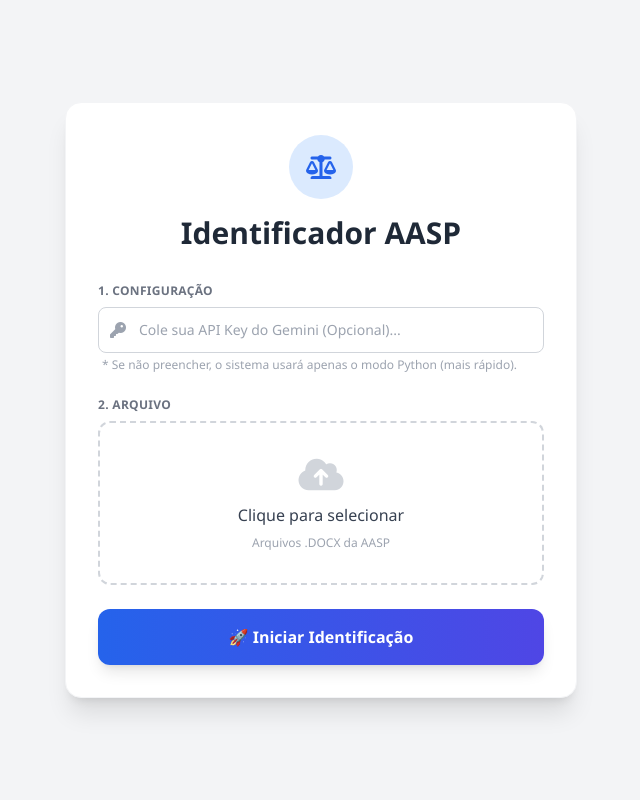
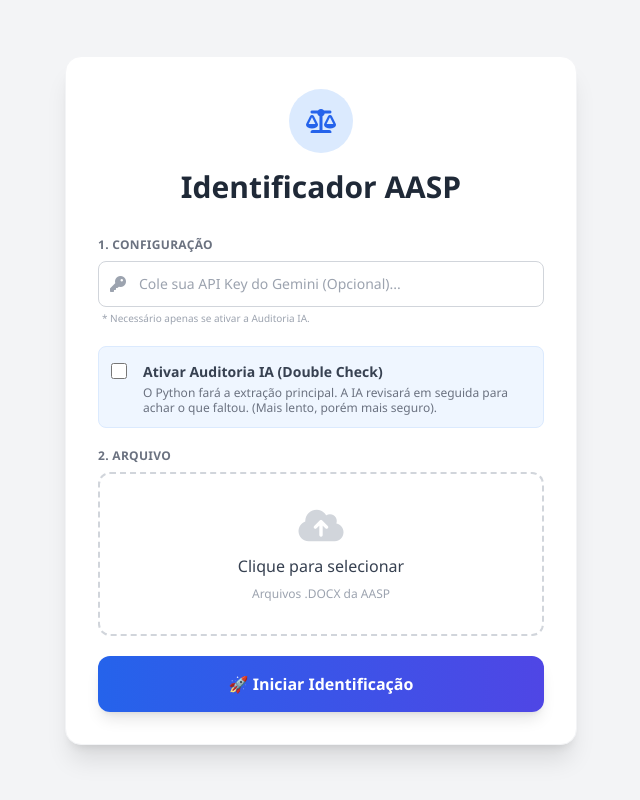
Before and after one commit to arrudagustavo/pesquisadorAASP, a Flask app: page / in a window 1280 px wide. Shown: the whole page, without its empty margins (319-959 px from the left). Run offline with Flask 3, Linux system fonts and the light colour scheme; some libraries are stand-ins or nearby versions.

Commit message:
v2 Front
Melhorias para Doublecheck

```diff
--- a/templates/index.html
+++ b/templates/index.html
@@ -21,6 +21,12 @@
         .progress-bar {
             transition: width 0.5s ease-in-out;
         }
+
+        /* Checkbox customizado */
+        input[type="checkbox"]:checked {
+            background-color: #2563eb;
+            border-color: #2563eb;
+        }
     </style>
 </head>
 
@@ -35,7 +41,7 @@
             <h1 class="text-3xl font-extrabold text-gray-800">Identificador AASP</h1>
         </div>
 
-        <form id="uploadForm" class="space-y-6">
+        <form id="uploadForm" class="space-y-5">
 
             <div>
                 <label class="block text-xs font-bold text-gray-500 uppercase tracking-wide mb-2">1.
@@ -48,12 +54,25 @@
                         placeholder="Cole sua API Key do Gemini (Opcional)..."
                         class="w-full pl-10 pr-4 py-3 border border-gray-300 rounded-lg focus:ring-2 focus:ring-blue-500 outline-none text-sm">
                 </div>
-                <p class="text-xs text-gray-400 mt-1 ml-1">* Se não preencher, o sistema usará apenas o modo Python
-                    (mais rápido).</p>
+                <p class="text-[10px] text-gray-400 mt-1 ml-1">* Necessário apenas se ativar a Auditoria IA.</p>
             </div>
 
-            <div class="hidden"> <select name="model_name"
-                    class="w-full px-4 py-3 border border-gray-300 rounded-lg bg-white text-gray-700 text-sm outline-none">
+            <div
+                class="flex items-start gap-3 p-3 bg-blue-50 rounded-lg border border-blue-100 transition hover:bg-blue-100">
+                <div class="flex items-center h-5 mt-0.5">
+                    <input id="use_ai_audit" name="use_ai_audit" type="checkbox" value="true"
+                        class="w-4 h-4 text-blue-600 border-gray-300 rounded focus:ring-blue-500 cursor-pointer">
+                </div>
+                <div class="ml-1">
+                    <label for="use_ai_audit" class="text-sm font-bold text-gray-700 cursor-pointer">Ativar Auditoria IA
+                        (Double Check)</label>
+                    <p class="text-xs text-gray-500 mt-0.5 leading-tight">O Python fará a extração principal. A IA
+                        revisará em seguida para achar o que faltou. (Mais lento, porém mais seguro).</p>
+                </div>
+            </div>
+
+            <div class="hidden">
+                <select name="model_name">
                     <option value="gemini-2.0-flash" selected>Gemini 2.0 Flash</option>
                 </select>
             </div>
@@ -61,7 +80,7 @@
             <div>
                 <label class="block text-xs font-bold text-gray-500 uppercase tracking-wide mb-2">2. Arquivo</label>
                 <div id="drop-zone"
-                    class="relative border-2 border-dashed border-gray-300 rounded-xl p-8 text-center transition-all hover:border-blue-400 hover:bg-gray-50 group">
+                    class="relative border-2 border-dashed border-gray-300 rounded-xl p-8 text-center transition-all hover:border-blue-400 hover:bg-gray-50 group cursor-pointer">
                     <input type="file" name="file" id="file-upload" accept=".docx" required
                         class="absolute inset-0 w-full h-full opacity-0 cursor-pointer z-10"
                         onchange="updateFileName(this)">
@@ -87,15 +106,16 @@
             </button>
         </form>
 
-        <div id="status-panel" class="hidden mt-6 bg-slate-50 p-4 rounded-xl border border-slate-200">
+        <div id="status-panel" class="hidden mt-6 bg-slate-50 p-4 rounded-xl border border-slate-200 shadow-inner">
             <div class="flex justify-between items-center mb-2">
                 <span id="status-text" class="text-sm font-bold text-slate-700">Iniciando...</span>
                 <span id="status-percent" class="text-xs font-mono text-slate-500">0%</span>
             </div>
-            <div class="w-full bg-gray-200 rounded-full h-2.5">
+            <div class="w-full bg-gray-200 rounded-full h-2.5 overflow-hidden">
                 <div id="progress-bar" class="bg-blue-600 h-2.5 rounded-full progress-bar" style="width: 0%"></div>
             </div>
-            <p class="text-xs text-slate-400 mt-2 text-center animate-pulse">Processando documento...</p>
+            <p class="text-xs text-slate-400 mt-2 text-center animate-pulse">Não feche esta página enquanto processa.
+            </p>
         </div>
     </div>
 
@@ -105,27 +125,37 @@
                 document.getElementById('upload-prompt').classList.add('hidden');
                 document.getElementById('file-selected').classList.remove('hidden');
                 document.getElementById('filename-display').innerText = input.files[0].name;
-                document.getElementById('drop-zone').classList.add('border-green-300', 'bg-green-50');
+                document.getElementById('drop-zone').classList.remove('border-gray-300', 'border-dashed');
+                document.getElementById('drop-zone').classList.add('border-green-300', 'border-solid', 'bg-green-50');
             }
         }
 
         async function startProcess() {
             const form = document.getElementById('uploadForm');
             const fileInput = document.getElementById('file-upload');
+            const apiKeyInput = document.getElementById('api_key');
+            const auditCheckbox = document.getElementById('use_ai_audit');
 
             if (!fileInput.files[0]) {
-                alert("Selecione um arquivo DOCX.");
+                alert("Por favor, selecione um arquivo DOCX.");
                 return;
             }
 
-            // UI Changes
+            // Se marcar auditoria, exige API Key
+            if (auditCheckbox.checked && !apiKeyInput.value.trim()) {
+                alert("Para usar a Auditoria IA, você PRECISA preencher a API Key.");
+                return;
+            }
+
+            // Trava UI
             document.getElementById('submit-btn').disabled = true;
-            document.getElementById('submit-btn').classList.add('opacity-50', 'cursor-not-allowed');
+            document.getElementById('submit-btn').innerHTML = '<i class="fas fa-spinner fa-spin"></i> Processando...';
+            document.getElementById('submit-btn').classList.add('opacity-75', 'cursor-not-allowed');
             document.getElementById('status-panel').classList.remove('hidden');
 
             const formData = new FormData(form);
 
-            // Inicia o Polling de Progresso (Checagem a cada 1s)
+            // Inicia checagem de progresso
             const poller = setInterval(checkProgress, 1000);
 
             try {
@@ -136,32 +166,40 @@
 
                 const result = await response.json();
 
-                clearInterval(poller); // Para de checar
+                clearInterval(poller);
 
                 if (result.status === 'success') {
                     updateUI(100, "Concluído!");
-                    // Inicia Download
+                    // Reseta botão
+                    document.getElementById('submit-btn').innerHTML = '<span>✅ Sucesso! Baixando...</span>';
+                    document.getElementById('submit-btn').classList.remove('from-blue-600', 'to-indigo-600');
+                    document.getElementById('submit-btn').classList.add('from-green-600', 'to-emerald-600');
+
+                    // Download
                     window.location.href = result.download_url;
+
                     setTimeout(() => {
-                        alert(`Sucesso! ${result.count} destaques aplicados.`);
-                        // Reset UI opcional
-                        document.getElementById('submit-btn').disabled = false;
-                        document.getElementById('submit-btn').classList.remove('opacity-50', 'cursor-not-allowed');
-                        document.getElementById('status-panel').classList.add('hidden');
-                    }, 500);
+                        alert(`Sucesso! ${result.count} termos foram identificados e grifados.`);
+                        location.reload(); // Recarrega para limpar
+                    }, 1000);
                 } else {
                     updateUI(0, "Erro!");
-                    alert("Erro: " + result.error);
-                    document.getElementById('submit-btn').disabled = false;
-                    document.getElementById('submit-btn').classList.remove('opacity-50', 'cursor-not-allowed');
+                    alert("Erro no servidor: " + result.error);
+                    resetButton();
                 }
 
             } catch (error) {
                 clearInterval(poller);
-                alert("Erro na conexão: " + error.message);
-                document.getElementById('submit-btn').disabled = false;
-                document.getElementById('submit-btn').classList.remove('opacity-50', 'cursor-not-allowed');
+                alert("Erro de conexão: " + error.message);
+                resetButton();
             }
+        }
+
+        function resetButton() {
+            const btn = document.getElementById('submit-btn');
+            btn.disabled = false;
+            btn.innerHTML = '<span>🚀 Iniciar Identificação</span>';
+            btn.classList.remove('opacity-75', 'cursor-not-allowed');
         }
 
         async function checkProgress() {
@@ -170,7 +208,7 @@
                 const data = await res.json();
                 updateUI(data.percent, data.message);
             } catch (e) {
-                console.log("Erro no polling", e);
+                console.log("Aguardando servidor...");
             }
         }
 
@@ -180,19 +218,19 @@
             document.getElementById('status-text').innerText = message;
         }
 
-        // Drag and Drop Effects
+        // Drag and Drop
         const zone = document.getElementById('drop-zone');
-        ['dragenter', 'dragover'].forEach(eventName => {
-            zone.addEventListener(eventName, (e) => {
+        ['dragenter', 'dragover'].forEach(evt => {
+            zone.addEventListener(evt, (e) => {
                 e.preventDefault();
                 zone.classList.add('drag-active', 'border-blue-500');
-            }, false);
+            });
         });
-        ['dragleave', 'drop'].forEach(eventName => {
-            zone.addEventListener(eventName, (e) => {
+        ['dragleave', 'drop'].forEach(evt => {
+            zone.addEventListener(evt, (e) => {
                 e.preventDefault();
                 zone.classList.remove('drag-active', 'border-blue-500');
-            }, false);
+            });
         });
     </script>
 
```
